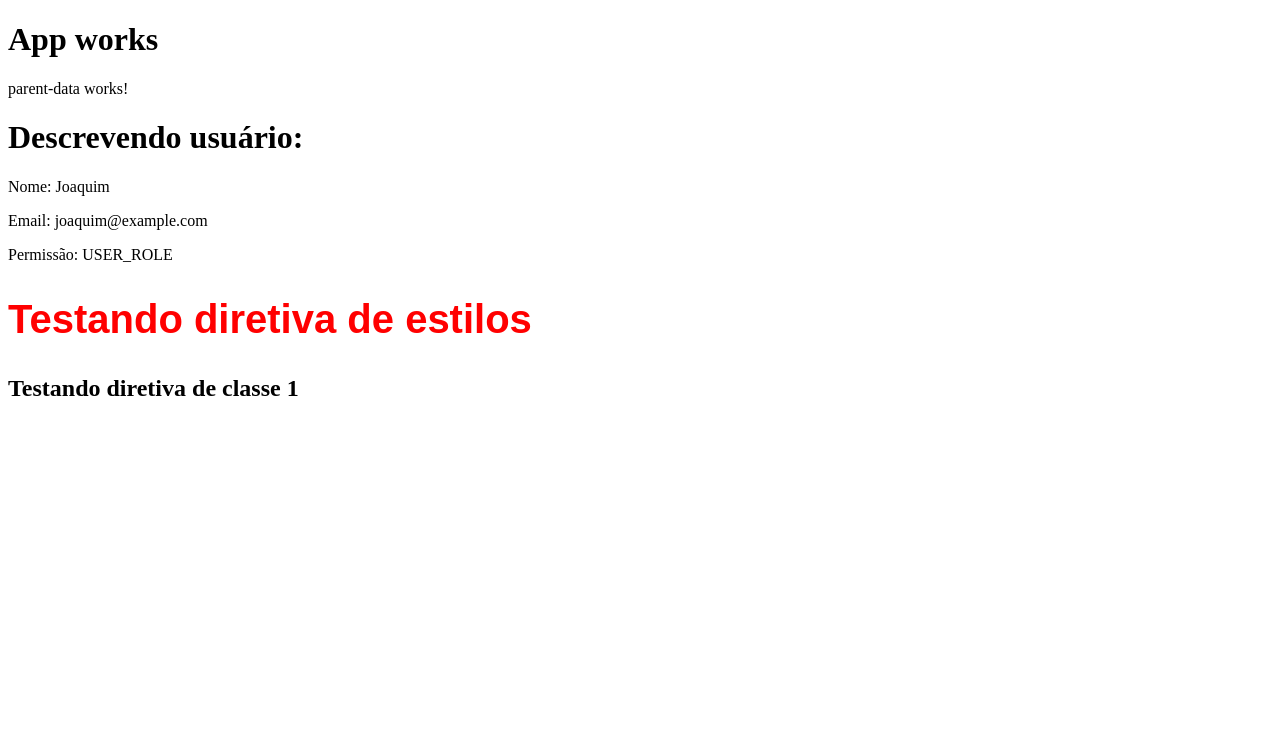
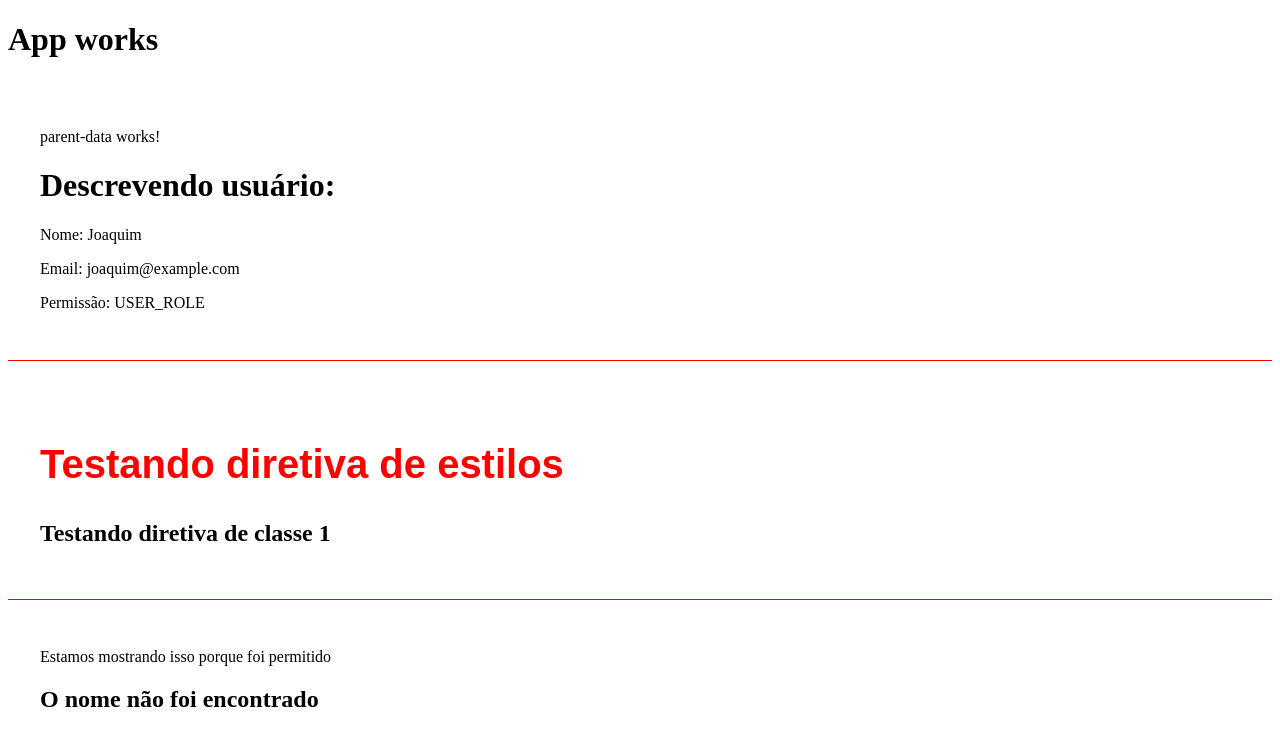
Before and after one commit to gustavops02/angular-from-scratch, an Angular app: page / in a window 1280 px wide. Shown: the top 746 px of the page. Built offline with nearby package versions, Linux system fonts and the light colour scheme.

Commit message:
[feat] IF no template do angular

```diff
--- a/src/app/app.component.html
+++ b/src/app/app.component.html
@@ -1,4 +1,7 @@
 <h1>App works</h1>
 <parent-data [data] = "userData"></parent-data>
+<app-directives></app-directives>
+<app-if-render></app-if-render>
+
+
 <router-outlet></router-outlet>
-<app-directives></app-directives>
--- a/src/app/app.module.ts
+++ b/src/app/app.module.ts
@@ -5,12 +5,14 @@ import { AppRoutingModule } from './app-routing.module';
 import { AppComponent } from './app.component';
 import { ParentDataComponent } from './components/parent-data/parent-data.component';
 import { DirectivesComponent } from './components/directives/directives.component';
+import { IfRenderComponent } from './components/if-render/if-render.component';
 
 @NgModule({
   declarations: [
     AppComponent,
     ParentDataComponent,
-    DirectivesComponent
+    DirectivesComponent,
+    IfRenderComponent
   ],
   imports: [
     BrowserModule,
--- a/src/app/components/directives/directives.component.html
+++ b/src/app/components/directives/directives.component.html
@@ -1,3 +1,4 @@
+<div class="class">
     <!--Adiciona estilo na tag de forma dinâmica e inline-->
     <h2 [ngStyle]="{'font-size':size + 'px', 'font-family': font, color: color}">
         Testando diretiva de estilos
@@ -5,3 +6,4 @@
 
     <!--Adiciona classes na tag de forma dinâmica-->
     <h2 [ngClass]="classes">Testando diretiva de classe 1</h2>
+</div>
--- /dev/null
+++ b/src/app/components/if-render/if-render.component.html
@@ -0,0 +1,14 @@
+
+<div class="class">
+    <div *ngIf="canShow">Estamos mostrando isso porque foi permitido</div>
+
+    <!--O else deve criar um 'componente'-->
+    <h2 *ngIf="name === 'Gustavo'; else nameNotFound">Meu nome é Gustavo</h2>
+
+    <!--Aqui é linkado o componente do else, para caso o else for atendido -->
+    <ng-template #nameNotFound>
+        <div>
+            <h2>O nome não foi encontrado</h2>
+        </div>
+    </ng-template>
+</div>
--- /dev/null
+++ b/src/app/components/if-render/if-render.component.ts
@@ -0,0 +1,12 @@
+import { Component } from '@angular/core';
+
+@Component({
+  selector: 'app-if-render',
+  templateUrl: './if-render.component.html',
+  styleUrl: './if-render.component.css'
+})
+export class IfRenderComponent {
+
+  canShow:boolean = true;
+  name:string = 'gu';
+}
--- a/src/app/components/parent-data/parent-data.component.html
+++ b/src/app/components/parent-data/parent-data.component.html
@@ -1,5 +1,7 @@
-<p>parent-data works!</p>
-<h1>Descrevendo usuário: </h1>
-<p>Nome: {{data.name}}</p>
-<p>Email: {{data.email}}</p>
-<p>Permissão: {{data.role}}</p>
+<div class="class">
+    <p>parent-data works!</p>
+    <h1>Descrevendo usuário: </h1>
+    <p>Nome: {{data.name}}</p>
+    <p>Email: {{data.email}}</p>
+    <p>Permissão: {{data.role}}</p>
+</div>
--- a/src/styles.css
+++ b/src/styles.css
@@ -1 +1,10 @@
 /* You can add global styles to this file, and also import other style files */
+
+body {
+    padding-bottom: 500px;
+}
+.class {
+    border-bottom: 1px solid red;
+    padding: 2em;
+    margin-bottom: 1em;
+}
```
Also changed, not shown: src/app/components/if-render/if-render.component.css (added), 1 other file (tests, documents, lock files or other folders). Lines whose indentation alone changed are shown as unchanged.
